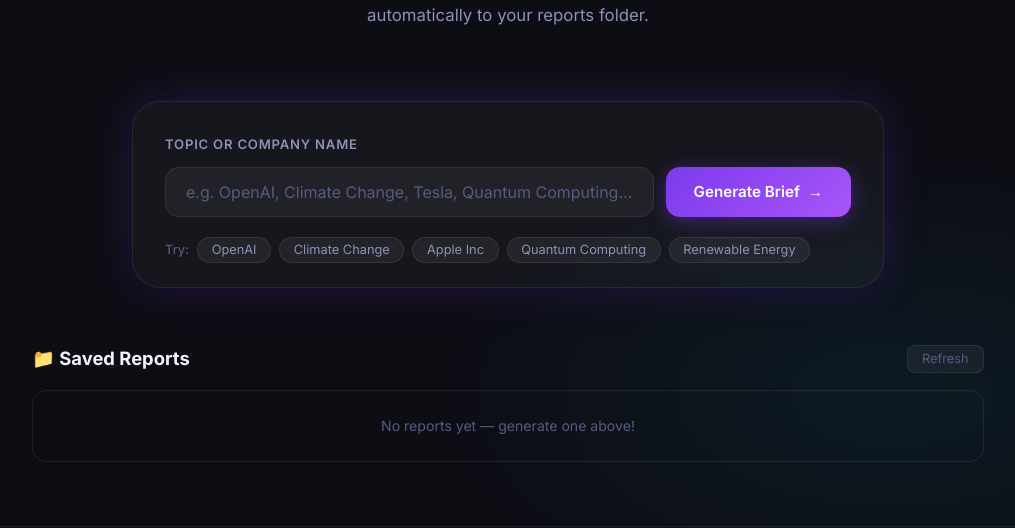
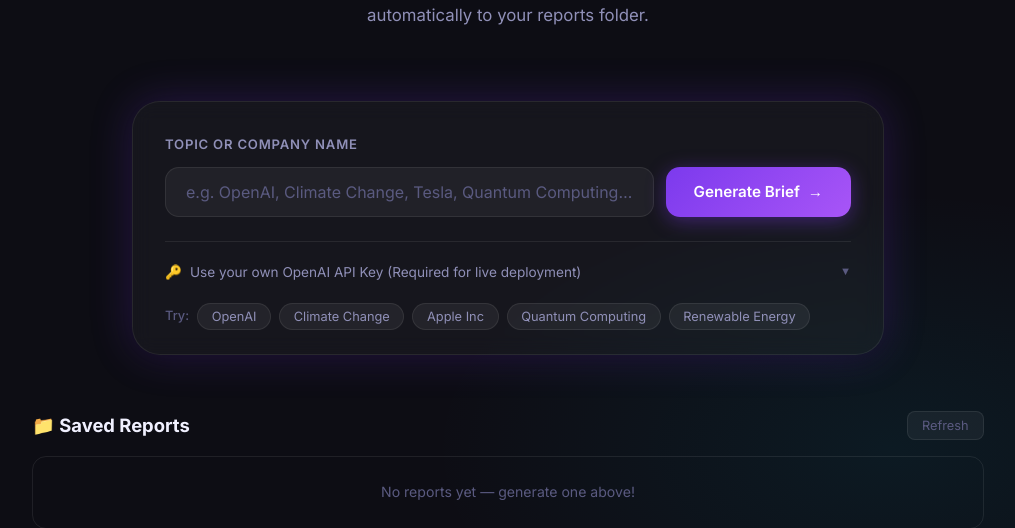
Before and after one commit to SaradaNekkanti/research-agent, a FastAPI app: page / in a window 1280 px wide. Shown: the part 409-937 px from the top of the page, without its empty margins (132-1147 px from the left). Run offline with FastAPI, Linux system fonts and the light colour scheme; data that the repository does not hold is empty; some libraries are stand-ins or nearby versions.

Commit message:
feat: add secure client-supplied API key option for portfolio deployment

```diff
--- a/app.py
+++ b/app.py
@@ -8,14 +8,14 @@
 #   4. Returns the AI-generated brief to the browser
 #   5. Saves the brief as a Markdown file in /reports
 # ============================================================
-
 import os
 import re
 from datetime import datetime
 from pathlib import Path
+from typing import Optional
 
 from dotenv import load_dotenv
-from fastapi import FastAPI, Form, Request
+from fastapi import FastAPI, Form, Request, Header
 from fastapi.responses import HTMLResponse, JSONResponse
 from fastapi.staticfiles import StaticFiles
 from fastapi.templating import Jinja2Templates
@@ -119,7 +119,10 @@ async def list_reports():
 
 # ── POST /generate ─── Generate a research brief ─────────────────────────
 @app.post("/generate")
-async def generate_brief(topic: str = Form(...)):
+async def generate_brief(
+    topic: str = Form(...),
+    x_openai_key: Optional[str] = Header(None)
+):
     """
     Receives the topic from the HTML form, calls OpenAI, saves the
     report, and returns the brief content as JSON.
@@ -134,13 +137,30 @@ async def generate_brief(topic: str = Form(...)):
             status_code=400,
         )
 
+    # Determine which API key to use (header key overrides environment key)
+    api_key_to_use = x_openai_key.strip() if (x_openai_key and x_openai_key.strip()) else os.getenv("OPENAI_API_KEY")
+
+    if not api_key_to_use:
+        return JSONResponse(
+            status_code=401,
+            content={
+                "error": (
+                    "OpenAI API Key is missing. "
+                    "Please enter your OpenAI API key in the settings below to run a live brief generation."
+                )
+            },
+        )
+
+    # Initialize a request-specific client to be thread-safe
+    local_client = OpenAI(api_key=api_key_to_use)
+
     # Build the prompt
     prompt = build_prompt(topic.strip())
 
     # Call the OpenAI Chat Completions API
     # "gpt-4o-mini" is cost-effective and great for structured text tasks
     try:
-        response = client.chat.completions.create(
+        response = local_client.chat.completions.create(
             model="gpt-4o-mini",
             messages=[
                 {
@@ -170,14 +190,14 @@ async def generate_brief(topic: str = Form(...)):
 
     except AuthenticationError:
         # 401: API key is wrong or missing
+        error_msg = (
+            "Invalid OpenAI API key (401). Please double-check the API key you entered in the settings."
+            if (x_openai_key and x_openai_key.strip()) else
+            "Invalid OpenAI API key (401). Check the OPENAI_API_KEY value in your .env file."
+        )
         return JSONResponse(
             status_code=401,
-            content={
-                "error": (
-                    "Invalid OpenAI API key (401). "
-                    "Check the OPENAI_API_KEY value in your .env file."
-                )
-            },
+            content={"error": error_msg},
         )
 
     except APIError as exc:
--- a/static/style.css
+++ b/static/style.css
@@ -271,6 +271,85 @@ body {
   border-color: var(--grad-mid);
   color: var(--text-primary);
   transform: translateY(-1px);
+}
+
+/* ── API Key Settings ────────────────────────────────────── */
+.api-key-container {
+  margin-top: 1.5rem;
+  border-top: 1px solid var(--border);
+  padding-top: 1.25rem;
+}
+
+.api-key-header {
+  display: flex;
+  align-items: center;
+  gap: 0.5rem;
+  cursor: pointer;
+  user-select: none;
+  font-size: 0.85rem;
+  color: var(--text-secondary);
+  transition: color 0.2s;
+}
+
+.api-key-header:hover {
+  color: var(--text-primary);
+}
+
+.api-key-toggle-arrow {
+  margin-left: auto;
+  font-size: 0.7rem;
+  transition: transform 0.2s ease;
+  color: var(--text-muted);
+}
+
+.api-key-toggle-arrow.rotated {
+  transform: rotate(180deg);
+  color: var(--text-primary);
+}
+
+.api-key-input-wrapper {
+  margin-top: 0.85rem;
+  display: flex;
+  flex-direction: column;
+  gap: 0.5rem;
+  transition: max-height 0.3s ease-in-out, opacity 0.25s ease-in-out, margin-top 0.3s ease-in-out;
+  max-height: 250px;
+  opacity: 1;
+  overflow: hidden;
+}
+
+.api-key-input-wrapper.collapsed {
+  max-height: 0;
+  opacity: 0;
+  margin-top: 0;
+  pointer-events: none;
+}
+
+.api-key-input {
+  background: rgba(255, 255, 255, 0.04);
+  border: 1px solid var(--border);
+  border-radius: var(--radius-md);
+  padding: 0.75rem 1.1rem;
+  font-size: 0.9rem;
+  font-family: inherit;
+  color: var(--text-primary);
+  outline: none;
+  transition: border-color 0.25s, box-shadow 0.25s;
+}
+
+.api-key-input::placeholder {
+  color: var(--text-muted);
+}
+
+.api-key-input:focus {
+  border-color: var(--grad-mid);
+  box-shadow: 0 0 0 3px rgba(168, 85, 247, 0.15);
+}
+
+.api-key-help {
+  font-size: 0.75rem;
+  color: var(--text-muted);
+  line-height: 1.45;
 }
 
 /* ══════════════════════════════════════════════════════════ */
--- a/templates/index.html
+++ b/templates/index.html
@@ -58,6 +58,27 @@
               <span class="btn-text">Generate Brief</span>
               <span class="btn-icon">→</span>
             </button>
+          </div>
+
+          <!-- API Key Settings Section (Collapsible) -->
+          <div class="api-key-container">
+            <div class="api-key-header" onclick="toggleApiKeyInput()">
+              <span class="api-key-toggle-icon">🔑</span>
+              <span class="api-key-toggle-label">Use your own OpenAI API Key (Required for live deployment)</span>
+              <span id="apiKeyToggleArrow" class="api-key-toggle-arrow">▼</span>
+            </div>
+            <div id="apiKeyInputWrapper" class="api-key-input-wrapper collapsed">
+              <input
+                id="apiKeyInput"
+                type="password"
+                class="api-key-input"
+                placeholder="sk-proj-..."
+                autocomplete="off"
+              />
+              <p class="api-key-help">
+                Your key is stored locally in your browser and sent over HTTPS. It is never saved or logged by the server.
+              </p>
+            </div>
           </div>
         </form>
 
@@ -142,6 +163,34 @@
   <script>
     // ── Globals ──────────────────────────────────────────────────────────
     let currentBriefText = "";   // stores the raw brief for copy/download
+
+    // ── Local Storage & Toggle for API Key ──────────────────────────────
+    function toggleApiKeyInput() {
+      const wrapper = document.getElementById("apiKeyInputWrapper");
+      const arrow = document.getElementById("apiKeyToggleArrow");
+      const isCollapsed = wrapper.classList.toggle("collapsed");
+      arrow.classList.toggle("rotated", !isCollapsed);
+    }
+
+    function initApiKey() {
+      const apiKeyInput = document.getElementById("apiKeyInput");
+      const savedKey = localStorage.getItem("openai_api_key");
+      if (savedKey) {
+        apiKeyInput.value = savedKey;
+        document.querySelector(".api-key-toggle-label").textContent = "Use your own OpenAI API Key (Loaded from browser storage)";
+      }
+
+      apiKeyInput.addEventListener("input", () => {
+        const key = apiKeyInput.value.trim();
+        if (key) {
+          localStorage.setItem("openai_api_key", key);
+          document.querySelector(".api-key-toggle-label").textContent = "Use your own OpenAI API Key (Loaded from browser storage)";
+        } else {
+          localStorage.removeItem("openai_api_key");
+          document.querySelector(".api-key-toggle-label").textContent = "Use your own OpenAI API Key (Required for live deployment)";
+        }
+      });
+    }
 
     // ── Fill the input with a quick-pick chip value ───────────────────────
     function fillTopic(value) {
@@ -256,8 +305,16 @@
         const formData = new FormData();
         formData.append("topic", topic);
 
+        // Fetch optional API key from UI
+        const apiKey = document.getElementById("apiKeyInput").value.trim();
+        const headers = {};
+        if (apiKey) {
+          headers["X-OpenAI-Key"] = apiKey;
+        }
+
         const res = await fetch("/generate", {
           method: "POST",
+          headers: headers,
           body: formData,
         });
 
@@ -434,6 +491,7 @@
     }
 
     // ── Init ──────────────────────────────────────────────────────────
+    initApiKey();
     loadReports();
   </script>
 </body>
```
